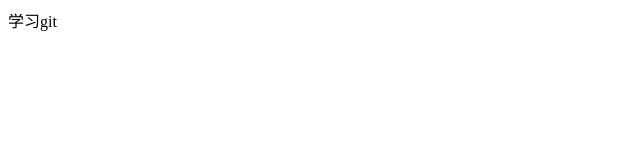
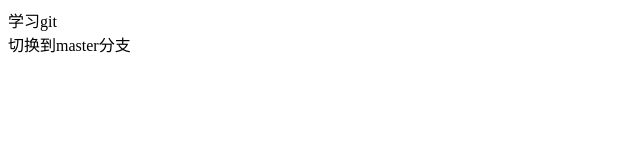
Before and after one commit to richness/vue-demo, a plain HTML site: page src/index.html in a window 1280 px wide. Shown: the whole page, without its empty margins (0-640 px from the left). Drawn offline with Linux system fonts and the light colour scheme.

Commit message:
切换到master

```diff
--- a/src/index.html
+++ b/src/index.html
@@ -8,5 +8,6 @@
 </head>
 <body>
   <div>学习git</div>
+  <div>切换到master分支</div>
 </body>
 </html>
```
